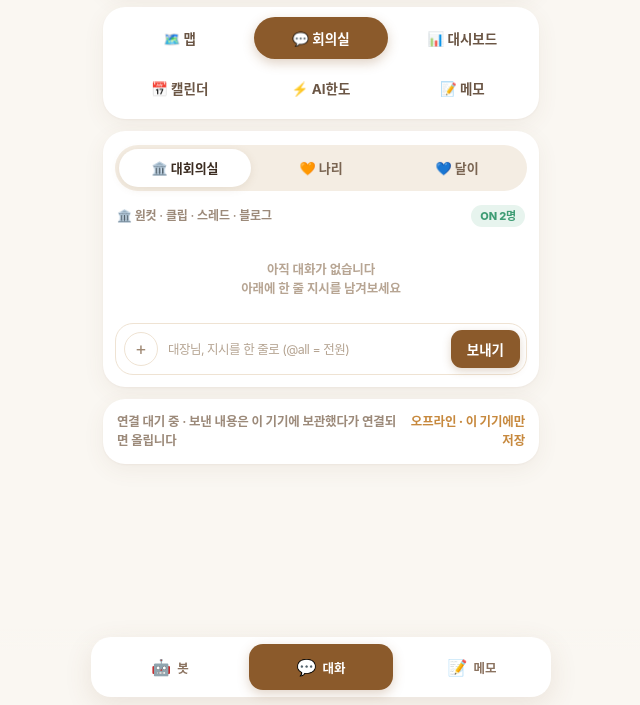
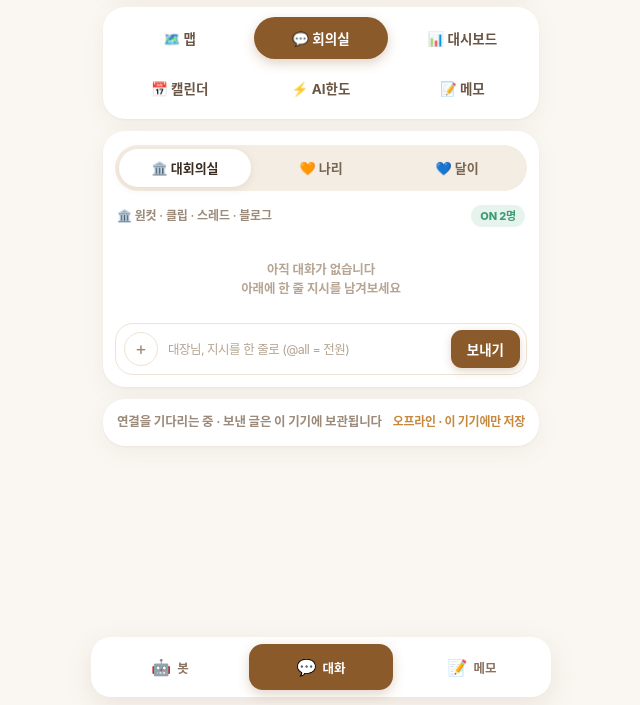
Before and after one commit to onecutstudio3-lgtm/hyunmin-office, a plain HTML site: page index.html in a window 1280 px wide. Shown: the part 95-800 px from the top of the page, without its empty margins (319-959 px from the left). Drawn offline with nearby package versions, Linux system fonts and the light colour scheme; no server answers.

Commit message:
상태바 문구 폭 정리 (공용 DB 연결됨 · 실시간 동기화 한 줄)

```diff
--- a/app.js
+++ b/app.js
@@ -312,9 +312,7 @@
     const badge = $("#dbBadge");
     if (badge){ badge.textContent = txt; badge.className = "v " + (ok ? "ok" : "warn"); }
     const note = $("#dbNote");
-    if (note) note.textContent = ok
-      ? "메시지는 공용 DB에 저장됩니다 · " + (OfficeDB.mode === "realtime" ? "나리·달이와 실시간" : "5초마다 동기화")
-      : "연결 대기 중 · 보낸 내용은 이 기기에 보관했다가 연결되면 올립니다";
+    if (note) note.textContent = ok ? "메시지는 공용 DB에 저장됩니다" : "연결을 기다리는 중 · 보낸 글은 이 기기에 보관됩니다";
     const dbState = $("#dbState");
     if (dbState){ dbState.textContent = txt; dbState.className = "v " + (ok ? "ok" : "warn"); }
     const sheetState = $("#sheetDbState");
--- a/index.html
+++ b/index.html
@@ -262,6 +262,7 @@
   .kv:last-child{border-bottom:0; padding-bottom:0;}
   .kv .k{color:var(--muted); font-weight:700;}
   .kv .v{font-weight:800; color:#3B2C21; text-align:right;}
+  #dbBadge{white-space:nowrap; font-size:12px; letter-spacing:-.02em;}
   .v.warn{color:#C7893E;}
   .v.ok{color:var(--green);}
 
```
